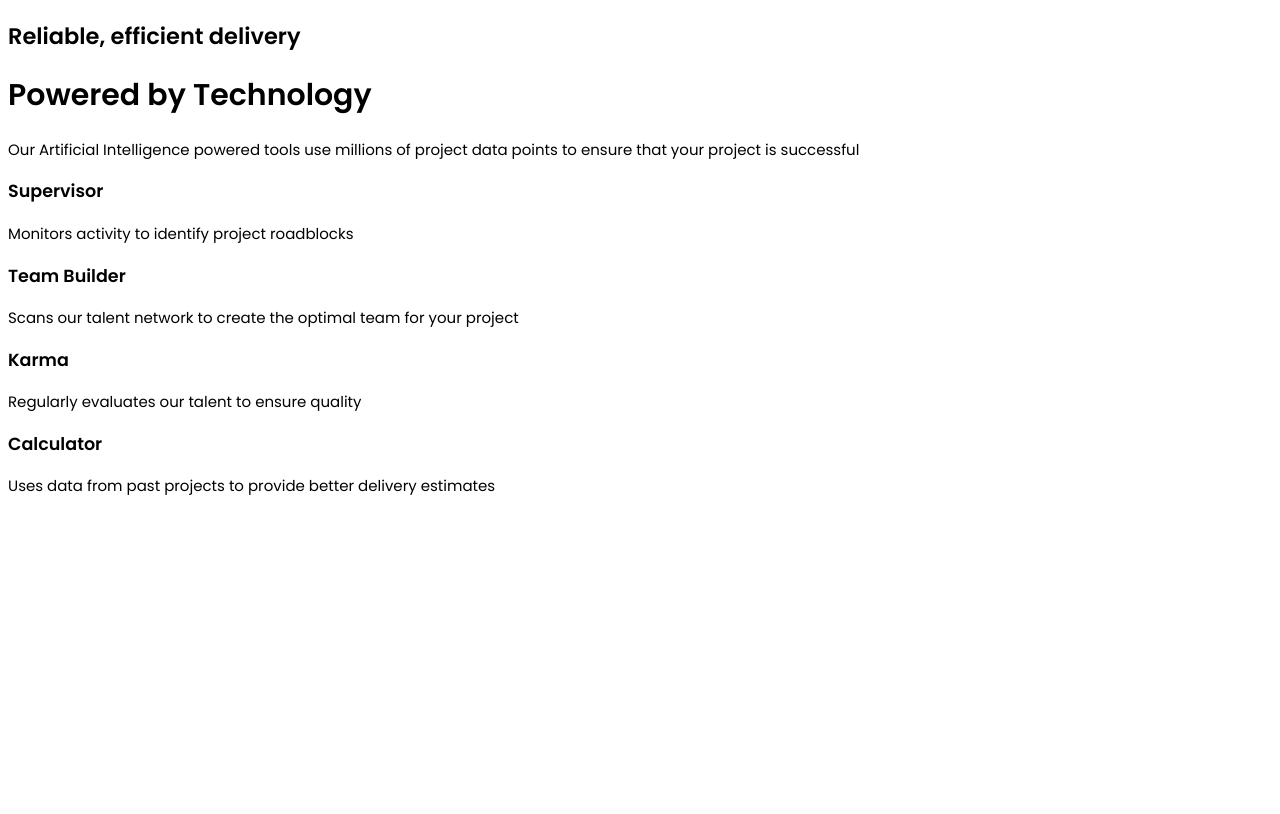
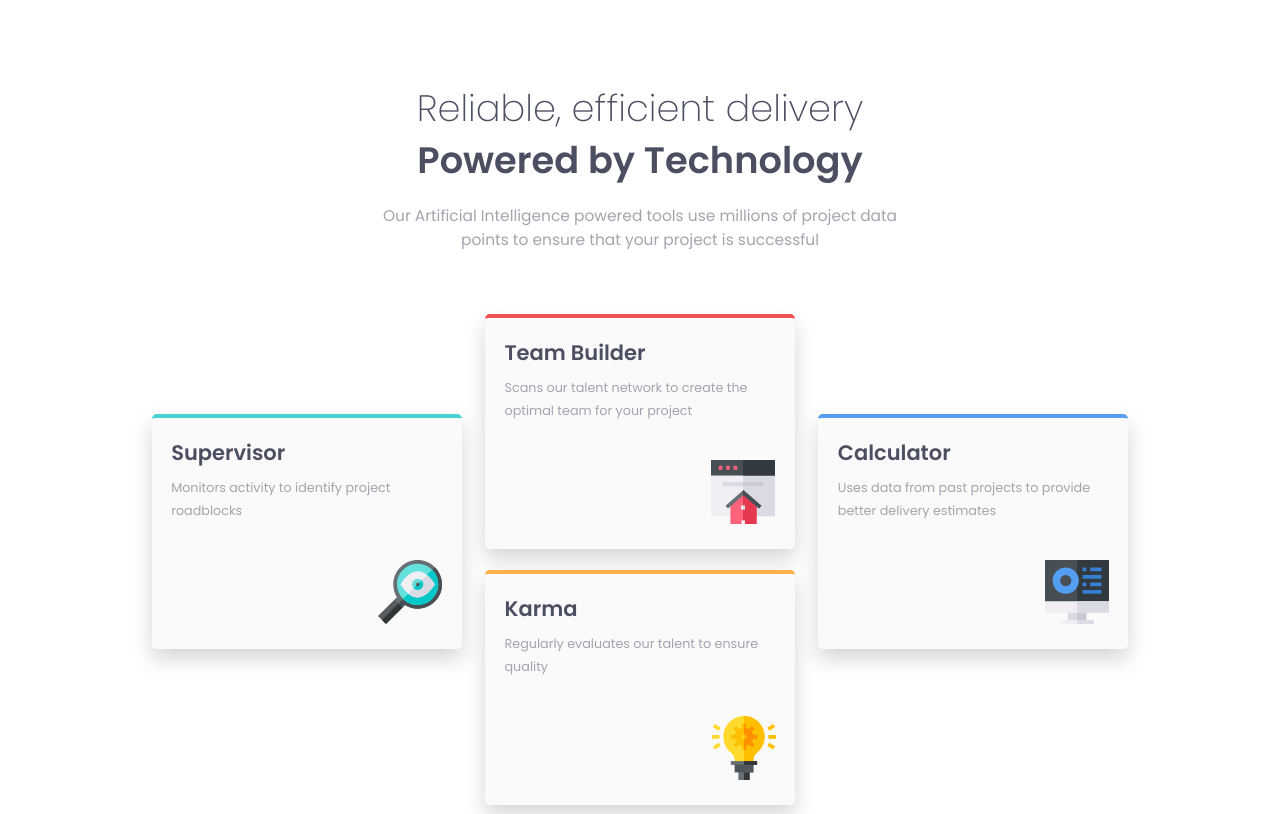
Before and after one commit to luisPolanco25/four-card-feature-section, a plain HTML site: page index.html in a window 1280 px wide. Drawn offline with Linux system fonts and the light colour scheme.

Commit message:
Main styles created

```diff
--- a/index.html
+++ b/index.html
@@ -13,45 +13,51 @@
 </head>
 <body>
   <main>
+    <div id="content">
+
       <div id="title">
         <h2>Reliable, efficient delivery</h2>
         <h1>Powered by Technology</h1>
       </div>
+
       <div id="main-text">
         <p>
           Our Artificial Intelligence powered tools use millions of project data points
           to ensure that your project is successful
         </p>
       </div>
-  </main>
+
+    </div>
 
     <div id="boxes">
 
       <div id="supervisor">
         <h3>Supervisor</h3>
         <p>Monitors activity to identify project roadblocks</p>
-      <!-- <img /> -->
+        <img src="./images/icon-supervisor.svg" alt="Magnifyign glass" />
       </div>
 
       <div id="builder">
         <h3>Team Builder</h3>
         <p>Scans our talent network to create the optimal team for your project</p>
-      <!-- <img /> -->
+        <img src="./images/icon-team-builder.svg" alt="House building" />
+      </div>
+
+      <div id="calculator">
+        <h3>Calculator</h3>
+        <p>Uses data from past projects to provide better delivery estimates</p>
+        <img src="./images/icon-calculator.svg" alt="Desktop app" />
       </div>
 
       <div id="karma">
         <h3>Karma</h3>
         <p>Regularly evaluates our talent to ensure quality</p>
-      <!-- <img /> -->
-    </div>
-
-    <div id="calculator">
-      <h3>Calculator</h3>
-      <p>Uses data from past projects to provide better delivery estimates</p>
-      <!-- <img /> -->
+        <img src="./images/icon-karma.svg" alt="Light bulb" />
       </div>
 
     </div>
 
+  </main>
+
 </body>
 </html>
--- a/styles.css
+++ b/styles.css
@@ -1,4 +1,121 @@
+* {
+    padding: 0;
+    margin: 0;
+    box-sizing: border-box;
+}
+
 html {
     font-family: 'Poppins', sans-serif;
     font-size: 15px;
 }
+
+body {
+    width: 100%;
+    min-height: 100vh;
+}
+
+main {
+    position: absolute;
+    display: flex;
+    flex-direction: column;
+    width: 1000px;
+    height: 80vh;
+    top: 50%;
+    left: 50%;
+    margin-top: -40vh;
+    margin-left: -500px;
+}
+
+#content {
+    display: flex;
+    flex-direction: column;
+    position: relative;
+}
+
+#title h1,
+#title h2 {
+    font-size: 2.45rem;
+    text-align: center;
+    color: hsl(234, 12%, 34%);
+}
+
+#title h1 {
+    font-weight: 600;
+    margin-bottom: 1.1rem;
+}
+
+#title h2 {
+    font-weight: 200;
+    margin-bottom: -0.3rem;
+}
+
+#main-text {
+    width: 55%;
+    align-self: center;
+    margin-bottom: 10.8rem;
+}
+
+#main-text p {
+    color: hsl(229, 6%, 66%);
+    font-weight: 400;
+    font-size: 1.030rem;
+    text-align: center;
+    line-height: 1.55;
+}
+
+#boxes {
+    display: flex;
+    flex-flow: row wrap;
+    justify-content: space-around;
+    height: 400px;
+}
+
+#boxes > div {
+    width: 310px;
+    height: 235px;
+    padding: 1.3rem;
+    background-color: hsl(0, 0%, 98%);
+    border-radius: 5px;
+    box-shadow: 0px 10px 20px hsl(229, 6%, 66%, 0.45);
+    position: relative;
+}
+
+#boxes > div h3 {
+    color: hsl(234, 12%, 34%);
+    font-weight: 600;
+    font-size: 1.4rem;
+    margin-bottom: 0.6rem;
+}
+
+#boxes div p {
+    color: hsl(229, 6%, 66%);
+    font-weight: 400;
+    font-size: 0.85rem;
+    line-height: 1.75;
+    margin-bottom: 2.5rem;
+}
+
+#boxes > div img {
+    float: right;
+}
+
+#supervisor {
+    border-top: 4px solid hsl(180, 62%, 55%);
+}
+
+#builder {
+    border-top: 4px solid hsl(0, 78%, 62%);
+}
+
+#karma {
+    border-top: 4px solid hsl(34, 97%, 64%);
+    margin-top: 1.4rem;
+}
+
+#calculator {
+    border-top: 4px solid hsl(212, 86%, 64%);
+}
+
+#builder, #karma {
+    top: -25%;
+}
```
Lines whose indentation alone changed are shown as unchanged.
